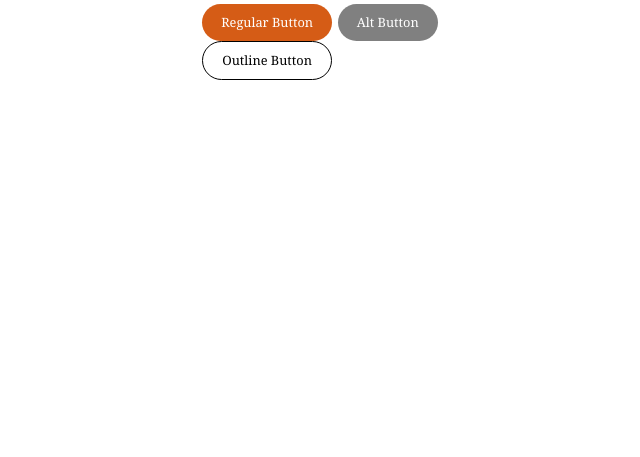
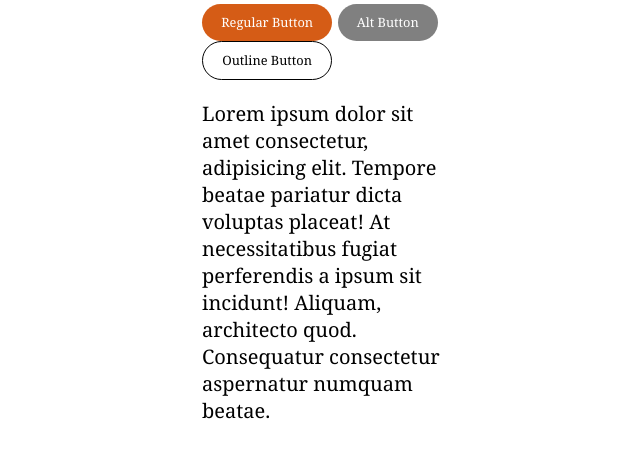
Before and after one commit to DanielHansen-IMD/class6demo, a website: page index.html in a window 1280 px wide. Shown: the part 683-1140 px from the top of the page, without its empty margins (310-950 px from the left). Before the commit the page ends 891 px from the top, so only its background shows below. Drawn offline with Linux system fonts and the light colour scheme.

Commit message:
added paragraph

```diff
--- a/index.html
+++ b/index.html
@@ -14,6 +14,7 @@
         <a href="#" class="button">Regular Button</a>
         <a href="#" class="button-alt">Alt Button</a>
         <a href="#" class="button-outline">Outline Button</a>
+                <p>Lorem ipsum dolor sit amet consectetur, adipisicing elit. Tempore beatae pariatur dicta voluptas placeat! At necessitatibus fugiat perferendis a ipsum sit incidunt! Aliquam, architecto quod. Consequatur consectetur aspernatur numquam beatae.</p>
     </main>
 </body>
 </html>
```
